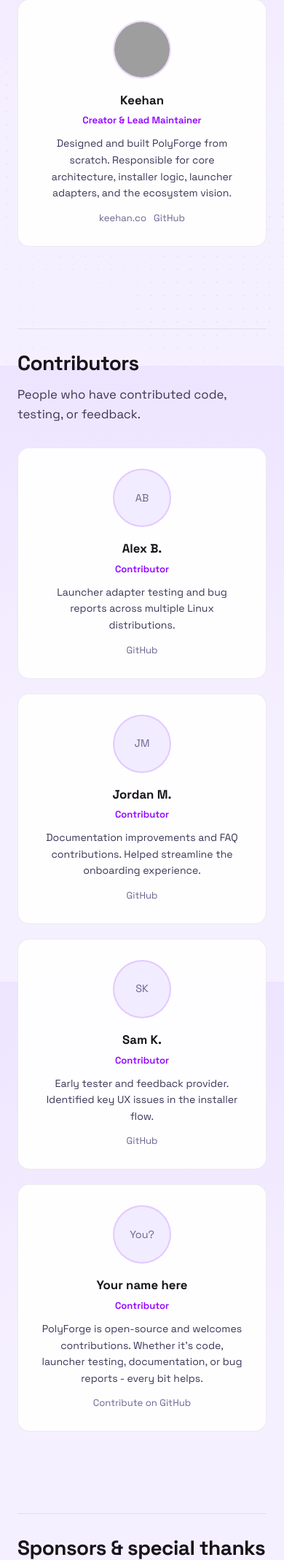
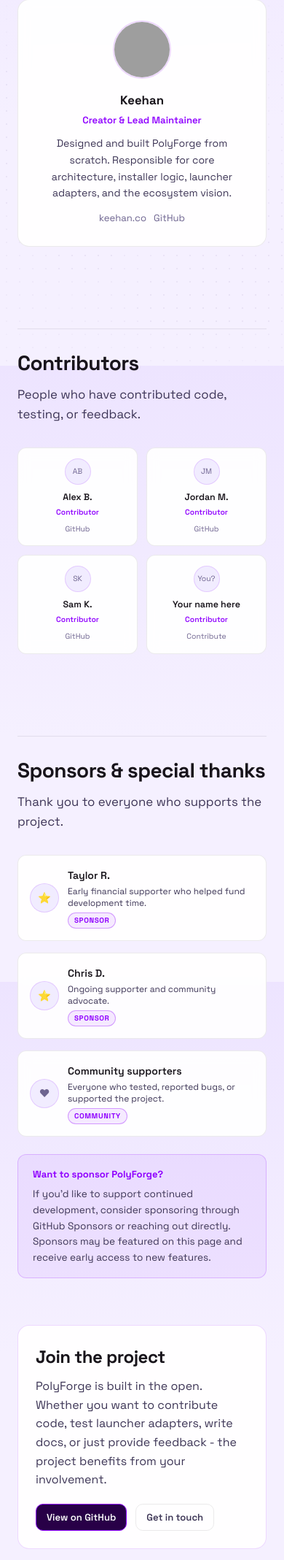
Before and after one commit to realKeehan/PolyForge, a PHP site: page /website/team.html in a window 390 px wide. Shown: the part 343-2480 px from the top of the page at 73% size. Run offline with PHP 8.4, Linux system fonts and the light colour scheme; grey boxes are pictures that could not be loaded.

Commit message:
Website Final

```diff
--- a/frontend/src/styles.scss
+++ b/frontend/src/styles.scss
@@ -7,7 +7,7 @@
   --kumi-purple-dark: #280047;
   --kumi-purple-bg: #3b0963;
   --kumi-dark: #111111;
-  --kumi-dark-secondary: #18141b;
+  --kumi-dark-secondary: #140f18;
   --kumi-dark-tertiary: #212121;
   --kumi-gray: #777777;
   --kumi-gray-light: #959595;
@@ -17,7 +17,7 @@
   --success: #37d29c;
   --danger: #ff5c8f;
   --danger-soft: rgba(255, 92, 143, 0.22);
-  --topography: url('./assets/bg-topo.png');
+  --topo-color: #140A1C;
 }
 
 html,
--- a/frontend/src/ui/App.ts
+++ b/frontend/src/ui/App.ts
@@ -40,7 +40,7 @@ function showEasterEgg(shell: HTMLElement) {
   const overlay = document.createElement('div');
   overlay.className = 'easter-egg-overlay';
   overlay.innerHTML = `
-    <video class="easter-egg-video" autoplay controls>
+    <video class="easter-egg-video" autoplay>
       <source src="${EASTER_EGG_VIDEO}" type="video/mp4" />
     </video>
   `;
--- a/website/index.html
+++ b/website/index.html
@@ -330,6 +330,8 @@
         </div>
 
         <div class="carousel-controls">
+          <button class="carousel-arrow carousel-arrow--prev" aria-label="Previous slide"><svg viewBox="0 0 24 24" fill="none"><path d="M15 18l-6-6 6-6" stroke="currentColor" stroke-width="2" stroke-linecap="round" stroke-linejoin="round"/></svg></button>
+          <div class="carousel-dots">
             <button class="carousel-dot is-active" aria-label="Slide 1"></button>
             <button class="carousel-dot" aria-label="Slide 2"></button>
             <button class="carousel-dot" aria-label="Slide 3"></button>
@@ -337,6 +339,8 @@
             <button class="carousel-dot" aria-label="Slide 5"></button>
             <button class="carousel-dot" aria-label="Slide 6"></button>
             <button class="carousel-dot" aria-label="Slide 7"></button>
+          </div>
+          <button class="carousel-arrow carousel-arrow--next" aria-label="Next slide"><svg viewBox="0 0 24 24" fill="none"><path d="M9 18l6-6-6-6" stroke="currentColor" stroke-width="2" stroke-linecap="round" stroke-linejoin="round"/></svg></button>
         </div>
         <div class="carousel-timer-track">
           <div class="carousel-timer-bar"></div>
--- a/website/main.js
+++ b/website/main.js
@@ -311,6 +311,8 @@
     const slides = $$(".carousel-slide", carousel);
     const dots = $$(".carousel-dot", carousel);
     const timerBar = $(".carousel-timer-bar", carousel);
+    const prevBtn = $(".carousel-arrow--prev", carousel);
+    const nextBtn = $(".carousel-arrow--next", carousel);
     if (slides.length === 0) return;
 
     let current = 0;
@@ -318,40 +320,49 @@
     let paused = false;
     const DURATION = 5000;
 
-    function showSlide(index) {
-      slides.forEach((s, i) => {
-        s.classList.toggle("is-active", i === index);
-      });
-      dots.forEach((d, i) => {
-        d.classList.toggle("is-active", i === index);
-      });
+    function updateSlide(index) {
+      slides.forEach((s, i) => s.classList.toggle("is-active", i === index));
+      dots.forEach((d, i) => d.classList.toggle("is-active", i === index));
       current = index;
-      resetTimer();
     }
 
-    function nextSlide() {
-      showSlide((current + 1) % slides.length);
-    }
-
-    function resetTimer() {
+    function startTimer() {
+      clearInterval(interval);
       if (timerBar) {
         timerBar.style.transition = "none";
         timerBar.style.width = "0%";
-        // Force reflow
         void timerBar.offsetWidth;
         timerBar.style.transition = `width ${DURATION}ms linear`;
         timerBar.style.width = "100%";
       }
-      clearInterval(interval);
       if (!paused) {
-        interval = setInterval(nextSlide, DURATION);
+        interval = setInterval(() => goToSlide((current + 1) % slides.length), DURATION);
       }
     }
 
+    function goToSlide(index) {
+      updateSlide(index);
+      startTimer();
+    }
+
+    // Dot clicks
     dots.forEach((dot, i) => {
-      dot.addEventListener("click", () => showSlide(i));
+      dot.addEventListener("click", () => goToSlide(i));
     });
 
+    // Arrow clicks
+    if (prevBtn) {
+      prevBtn.addEventListener("click", () => {
+        goToSlide((current - 1 + slides.length) % slides.length);
+      });
+    }
+    if (nextBtn) {
+      nextBtn.addEventListener("click", () => {
+        goToSlide((current + 1) % slides.length);
+      });
+    }
+
+    // Pause on hover
     carousel.addEventListener("mouseenter", () => {
       paused = true;
       clearInterval(interval);
@@ -365,10 +376,10 @@
 
     carousel.addEventListener("mouseleave", () => {
       paused = false;
-      resetTimer();
+      startTimer();
     });
 
-    showSlide(0);
+    goToSlide(0);
   }
 
   // ── FAQ accordion ──────────────────────────────
@@ -446,9 +457,8 @@
     // Throttle resize
     let resizeTimer = null;
     function resize() {
-      const rect = canvas.getBoundingClientRect();
-      w = Math.floor(rect.width);
-      h = Math.floor(rect.height);
+      w = window.innerWidth;
+      h = window.innerHeight;
       canvas.width = Math.floor(w * dpr);
       canvas.height = Math.floor(h * dpr);
       ctx.setTransform(dpr, 0, 0, dpr, 0, 0);
@@ -616,23 +626,6 @@
     });
   }
 
-  // ── Page transition (morph) ────────────────────
-  function initPageTransition() {
-    // Morph-in on load
-    document.body.classList.add("page-loaded");
-
-    // Intercept internal navigation for smooth morph-out
-    $$("a[href]").forEach(a => {
-      const href = a.getAttribute("href") || "";
-      // Only internal links (same-origin, not anchors, not external)
-      if (href.startsWith("http") || href.startsWith("#") || href.startsWith("mailto:") || a.target === "_blank") return;
-      a.addEventListener("click", (e) => {
-        e.preventDefault();
-        document.body.classList.add("page-leaving");
-        setTimeout(() => { window.location.href = href; }, 220);
-      });
-    });
-  }
 
   // ── Init ───────────────────────────────────────
   document.addEventListener("DOMContentLoaded", () => {
@@ -677,9 +670,6 @@
     // Stats
     renderStats();
 
-    // Page transition
-    initPageTransition();
-
     // Dot field
     initDotField();
   });
--- a/website/styles.css
+++ b/website/styles.css
@@ -1177,23 +1203,6 @@ a.launcher:hover { text-decoration: none; }
   .filter-search-box { max-width: 100%; }
 }
 
-/* ── Page transition (morph) ─────────────────────── */
-body {
-  opacity: 0;
-  transform: scale(.985) translateY(6px);
-  filter: blur(2px);
-  transition: opacity .22s ease, transform .22s ease, filter .22s ease;
-}
-body.page-loaded {
-  opacity: 1;
-  transform: scale(1) translateY(0);
-  filter: blur(0);
-}
-body.page-leaving {
-  opacity: 0;
-  transform: scale(.985) translateY(-6px);
-  filter: blur(2px);
-}
 
 /* ── Header centering stability ──────────────────── */
 /* Use invisible spacer so nav stays centered when download btn is absent */
@@ -1363,3 +1375,86 @@ body.page-leaving {
   justify-content: center;
   min-height: 120px;
 }
+
+/* ── Small contributor cards (quarter-size) ───────── */
+.contributor-grid {
+  display: grid;
+  grid-template-columns: repeat(auto-fill, minmax(140px, 1fr));
+  gap: 12px;
+}
+.contributor-card {
+  border: 1px solid var(--border-2);
+  border-radius: var(--radius);
+  background: var(--surface);
+  padding: 14px 10px;
+  text-align: center;
+  backdrop-filter: blur(8px);
+  transition: border-color .2s, transform .2s;
+}
+.contributor-card:hover { border-color: var(--border); transform: translateY(-2px); }
+.contributor-avatar {
+  width: 36px; height: 36px;
+  border-radius: 50%;
+  margin: 0 auto 8px;
+  border: 1.5px solid var(--border);
+  object-fit: cover;
+  display: flex;
+  align-items: center;
+  justify-content: center;
+  font-size: .65rem;
+  color: var(--text-muted);
+  background: var(--surface-3);
+}
+.contributor-card h4 { margin: 0; font-size: .78rem; font-weight: 600; }
+.contributor-card .contributor-role { color: var(--pf-purple); font-size: .65rem; font-weight: 600; margin: 2px 0 0; }
+.contributor-card .contributor-links { display: flex; gap: 6px; justify-content: center; margin-top: 6px; }
+.contributor-card .contributor-links a { color: var(--text-muted); font-size: .65rem; }
+.contributor-card .contributor-links a:hover { color: var(--pf-purple); }
+
+/* ── Sponsor cards (maintainer-style with tag) ───── */
+.sponsor-grid {
+  display: grid;
+  grid-template-columns: repeat(auto-fill, minmax(220px, 1fr));
+  gap: 16px;
+}
+.sponsor-card {
+  border: 1px solid var(--border-2);
+  border-radius: var(--radius);
+  background: var(--surface);
+  padding: 16px;
+  display: flex;
+  align-items: center;
+  gap: 12px;
+  backdrop-filter: blur(8px);
+  transition: border-color .2s, transform .2s;
+}
+.sponsor-card:hover { border-color: var(--border); transform: translateY(-2px); }
+.sponsor-avatar {
+  width: 40px; height: 40px;
+  border-radius: 50%;
+  border: 1.5px solid var(--border);
+  object-fit: cover;
+  flex-shrink: 0;
+  display: flex;
+  align-items: center;
+  justify-content: center;
+  font-size: .9rem;
+  color: var(--text-muted);
+  background: var(--surface-3);
+}
+.sponsor-info { flex: 1; min-width: 0; }
+.sponsor-info h4 { margin: 0; font-size: .88rem; font-weight: 600; }
+.sponsor-info p { margin: 2px 0 0; color: var(--text-2); font-size: .75rem; line-height: 1.4; }
+.sponsor-tag {
+  display: inline-block;
+  padding: 2px 8px;
+  border-radius: 999px;
+  font-size: .62rem;
+  font-weight: 700;
+  text-transform: uppercase;
+  letter-spacing: .06em;
+  border: 1px solid rgba(143, 0, 255, 0.35);
+  color: var(--pf-purple);
+  background: rgba(143, 0, 255, 0.08);
+  margin-top: 4px;
+}
--- a/website/team.html
+++ b/website/team.html
@@ -51,41 +51,37 @@
     <section class="container section">
       <div class="divider"></div>
       <header class="section-head" style="margin-top:24px" id="contributors"><h2>Contributors</h2><p>People who have contributed code, testing, or feedback.</p></header>
-      <div class="team-grid">
-        <div class="team-card">
-          <div class="team-avatar" style="background:var(--surface-3);display:flex;align-items:center;justify-content:center;color:var(--text-muted);font-size:.9rem;">AB</div>
-          <h3>Alex B.</h3>
-          <div class="team-role">Contributor</div>
-          <p>Launcher adapter testing and bug reports across multiple Linux distributions.</p>
-          <div class="team-links">
+      <div class="contributor-grid">
+        <div class="contributor-card">
+          <div class="contributor-avatar">AB</div>
+          <h4>Alex B.</h4>
+          <div class="contributor-role">Contributor</div>
+          <div class="contributor-links">
             <a href="https://github.com/realKeehan/PolyForge" target="_blank" rel="noopener noreferrer">GitHub</a>
           </div>
         </div>
-        <div class="team-card">
-          <div class="team-avatar" style="background:var(--surface-3);display:flex;align-items:center;justify-content:center;color:var(--text-muted);font-size:.9rem;">JM</div>
-          <h3>Jordan M.</h3>
-          <div class="team-role">Contributor</div>
-          <p>Documentation improvements and FAQ contributions. Helped streamline the onboarding experience.</p>
-          <div class="team-links">
+        <div class="contributor-card">
+          <div class="contributor-avatar">JM</div>
+          <h4>Jordan M.</h4>
+          <div class="contributor-role">Contributor</div>
+          <div class="contributor-links">
             <a href="https://github.com/realKeehan/PolyForge" target="_blank" rel="noopener noreferrer">GitHub</a>
           </div>
         </div>
-        <div class="team-card">
-          <div class="team-avatar" style="background:var(--surface-3);display:flex;align-items:center;justify-content:center;color:var(--text-muted);font-size:.9rem;">SK</div>
-          <h3>Sam K.</h3>
-          <div class="team-role">Contributor</div>
-          <p>Early tester and feedback provider. Identified key UX issues in the installer flow.</p>
-          <div class="team-links">
+        <div class="contributor-card">
+          <div class="contributor-avatar">SK</div>
+          <h4>Sam K.</h4>
+          <div class="contributor-role">Contributor</div>
+          <div class="contributor-links">
             <a href="https://github.com/realKeehan/PolyForge" target="_blank" rel="noopener noreferrer">GitHub</a>
           </div>
         </div>
-        <div class="team-card">
-          <div class="team-avatar" style="background:var(--surface-3);display:flex;align-items:center;justify-content:center;color:var(--text-muted);font-size:.9rem;">You?</div>
-          <h3>Your name here</h3>
-          <div class="team-role">Contributor</div>
-          <p>PolyForge is open-source and welcomes contributions. Whether it's code, launcher testing, documentation, or bug reports - every bit helps.</p>
-          <div class="team-links">
-            <a href="https://github.com/realKeehan/PolyForge" target="_blank" rel="noopener noreferrer">Contribute on GitHub</a>
+        <div class="contributor-card">
+          <div class="contributor-avatar">You?</div>
+          <h4>Your name here</h4>
+          <div class="contributor-role">Contributor</div>
+          <div class="contributor-links">
+            <a href="https://github.com/realKeehan/PolyForge" target="_blank" rel="noopener noreferrer">Contribute</a>
           </div>
         </div>
       </div>
@@ -94,24 +90,30 @@
     <section class="container section">
       <div class="divider"></div>
       <header class="section-head" style="margin-top:24px" id="sponsors"><h2>Sponsors & special thanks</h2><p>Thank you to everyone who supports the project.</p></header>
-      <div class="team-grid">
-        <div class="team-card">
-          <div class="team-avatar" style="background:var(--surface-3);display:flex;align-items:center;justify-content:center;color:var(--text-muted);font-size:1.2rem;">⭐</div>
-          <h3>Taylor R.</h3>
-          <div class="team-role">Sponsor</div>
-          <p>Early financial supporter who helped fund development time and infrastructure costs.</p>
+      <div class="sponsor-grid">
+        <div class="sponsor-card">
+          <div class="sponsor-avatar">⭐</div>
+          <div class="sponsor-info">
+            <h4>Taylor R.</h4>
+            <p>Early financial supporter who helped fund development time.</p>
+            <span class="sponsor-tag">Sponsor</span>
+          </div>
         </div>
-        <div class="team-card">
-          <div class="team-avatar" style="background:var(--surface-3);display:flex;align-items:center;justify-content:center;color:var(--text-muted);font-size:1.2rem;">⭐</div>
-          <h3>Chris D.</h3>
-          <div class="team-role">Sponsor</div>
-          <p>Ongoing supporter and community advocate. Helped spread the word about PolyForge.</p>
+        <div class="sponsor-card">
+          <div class="sponsor-avatar">⭐</div>
+          <div class="sponsor-info">
+            <h4>Chris D.</h4>
+            <p>Ongoing supporter and community advocate.</p>
+            <span class="sponsor-tag">Sponsor</span>
+          </div>
         </div>
-        <div class="team-card">
-          <div class="team-avatar" style="background:var(--surface-3);display:flex;align-items:center;justify-content:center;color:var(--text-muted);font-size:1.2rem;">&hearts;</div>
-          <h3>Community supporters</h3>
-          <div class="team-role">Sponsors & Testers</div>
-          <p>Special thanks to everyone who has tested early builds, reported bugs, provided feedback, or supported the project financially. Your input shapes PolyForge.</p>
+        <div class="sponsor-card">
+          <div class="sponsor-avatar">&hearts;</div>
+          <div class="sponsor-info">
+            <h4>Community supporters</h4>
+            <p>Everyone who tested, reported bugs, or supported the project.</p>
+            <span class="sponsor-tag">Community</span>
+          </div>
         </div>
       </div>
 
```
Also changed, not shown: other parts of frontend/src/styles.scss (+70 -19 lines), other parts of website/styles.css (+48 -19 lines), frontend/src/ui/components/social.ts (+2 -3 lines), website/downloads.html (+11 -2 lines). Lines whose indentation alone changed are shown as unchanged.
